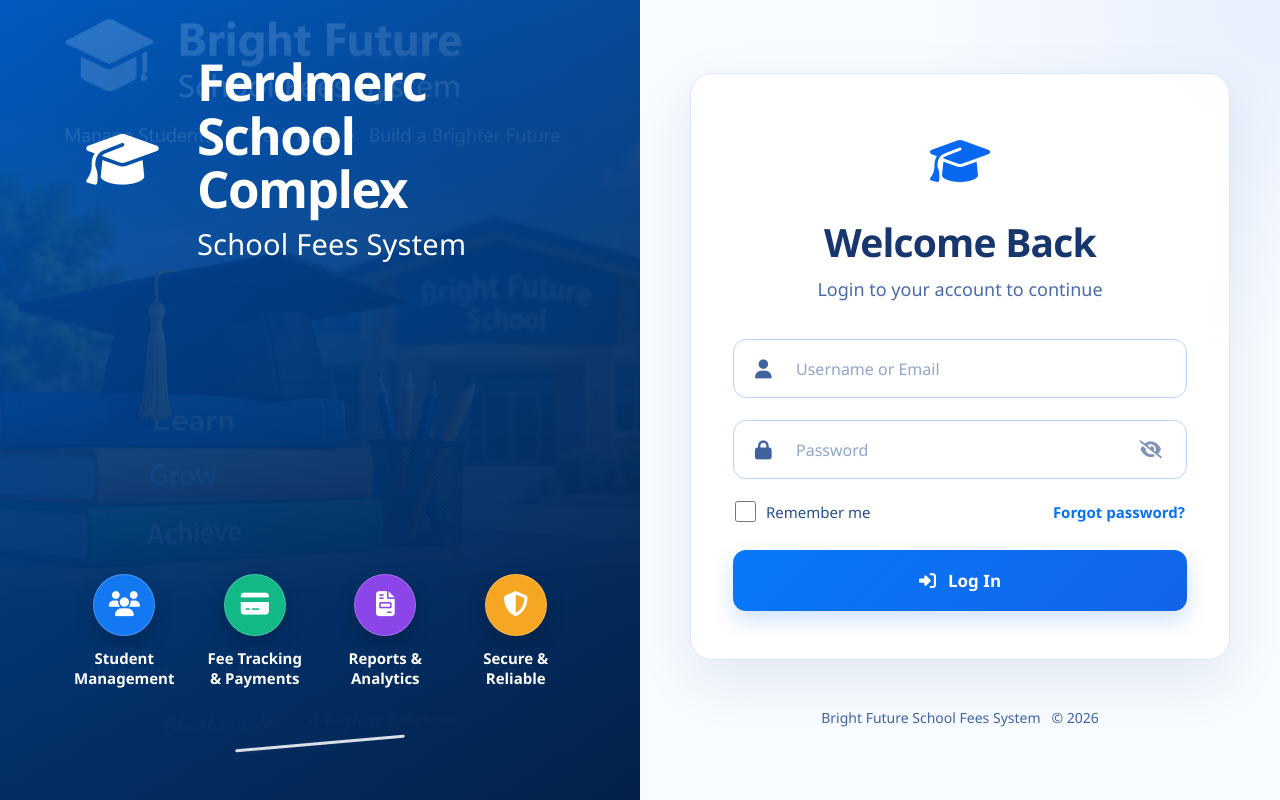
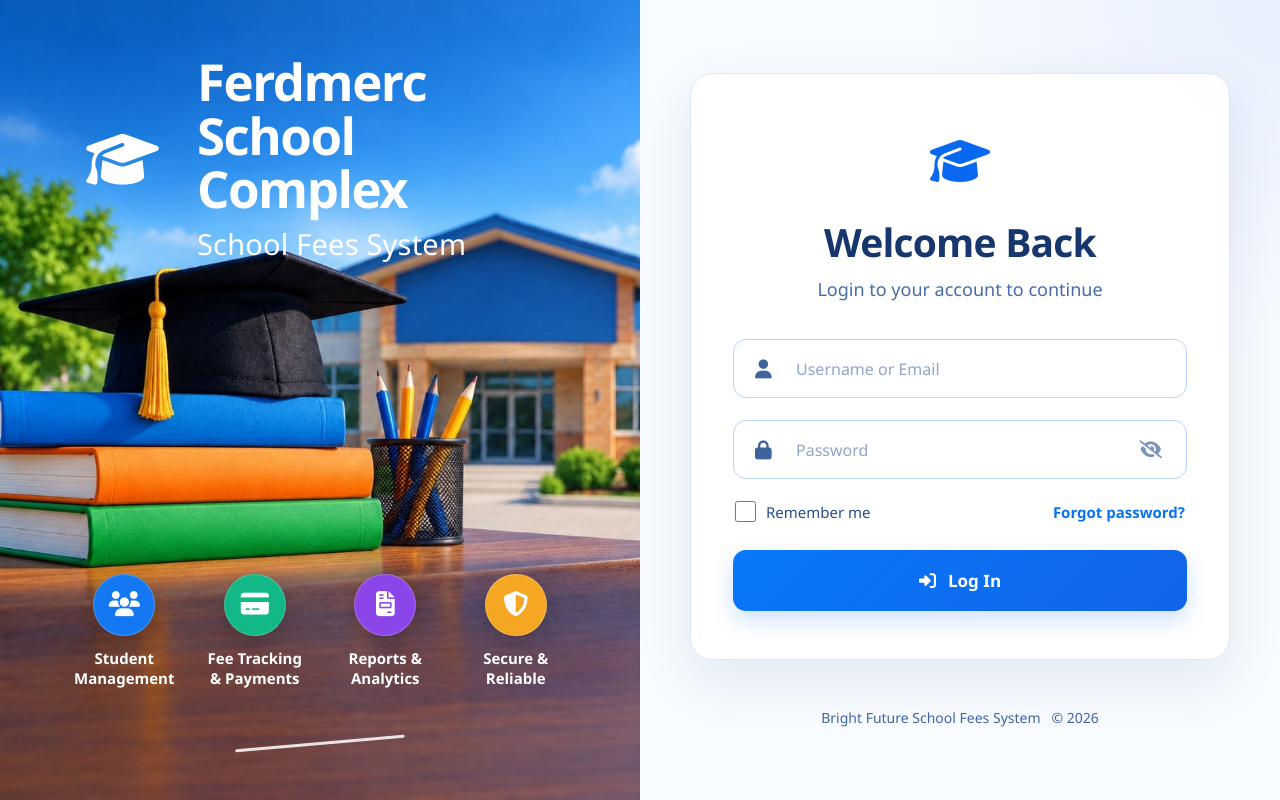
Before and after one commit to infoprinstin-create/smart_fees_system, a Django app: page /login/ in a window 1280 px wide. Run offline with Django 5.2, Linux system fonts and the light colour scheme; data comes from the database, SQL or seed files in the repository; both versions use the stored data as it was after the commit.

Commit message:
Update garage system

```diff
--- a/templates/registration/login.html
+++ b/templates/registration/login.html
@@ -91,18 +91,16 @@
 
     color: #ffffff;
 
-            background:
-                linear-gradient(
-                    180deg,
-                    rgba(0, 91, 190, 0.72),
-                    rgba(4, 42, 91, 0.96)
-                ),
+    /* YOUR IMAGE */
+    background-image:
         url("{% static 'images/login-school.jpg' %}");
 
     background-size: cover;
 
     background-position: center;
 
+    background-repeat: no-repeat;
+
     display: flex;
 
     flex-direction: column;
@@ -114,33 +112,13 @@
 
 
 /* =========================================================
-           LEFT OVERLAY
+   NO BLUE OVERLAY
    ========================================================= */
 
 .login-left::before {
 
-            content: "";
-
-            position: absolute;
-
-            inset: 0;
-
-            background:
-                linear-gradient(
-                    135deg,
-                    rgba(0, 100, 220, 0.35),
-                    rgba(3, 31, 68, 0.78)
-                );
-
-            pointer-events: none;
-        }
-
-
-        .left-content {
-
-            position: relative;
-
-            z-index: 2;
+    content: none;
+
 }
 
 
```
Also changed, not shown: db.sqlite3, static/images/login-school.jpg. Lines whose indentation alone changed are shown as unchanged.
